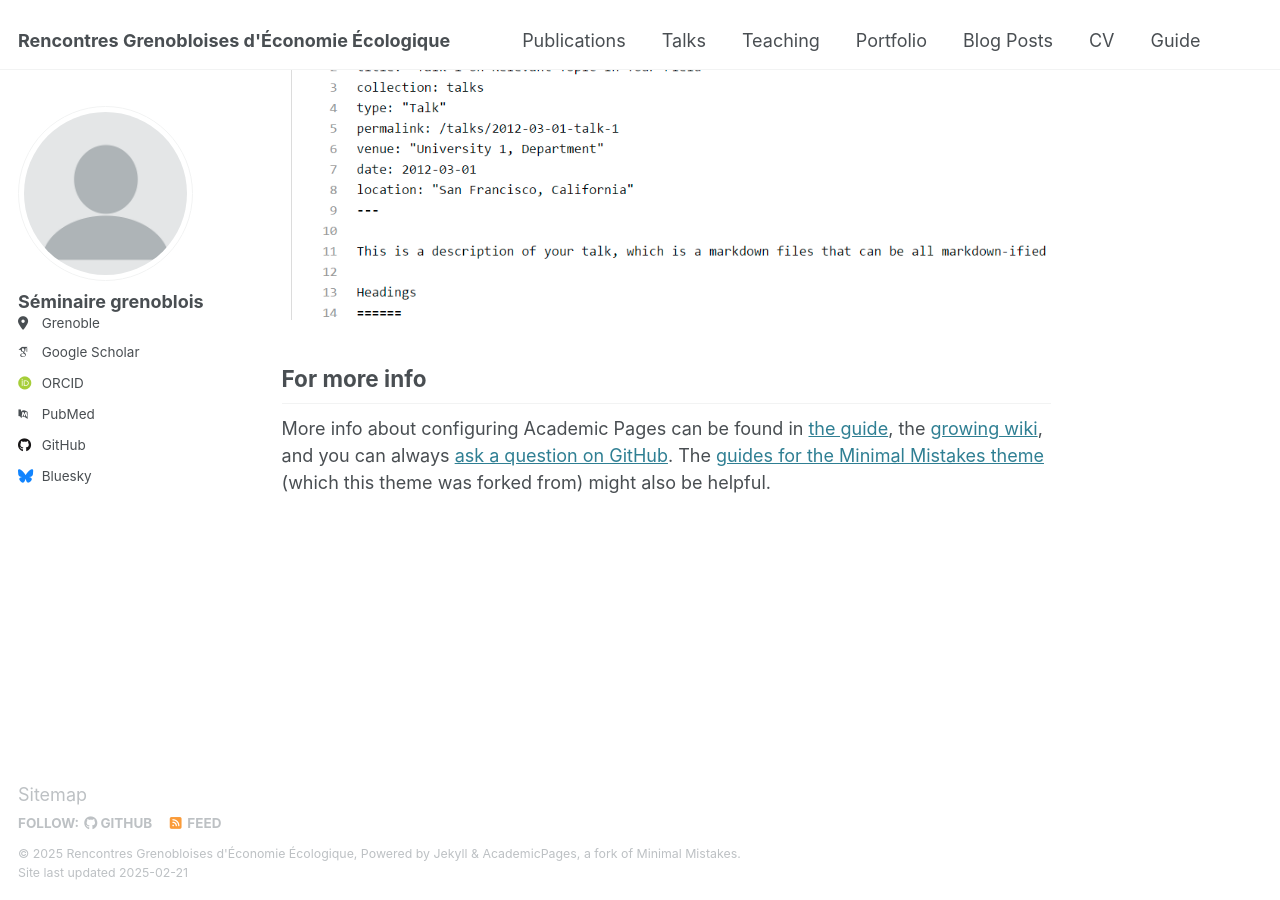
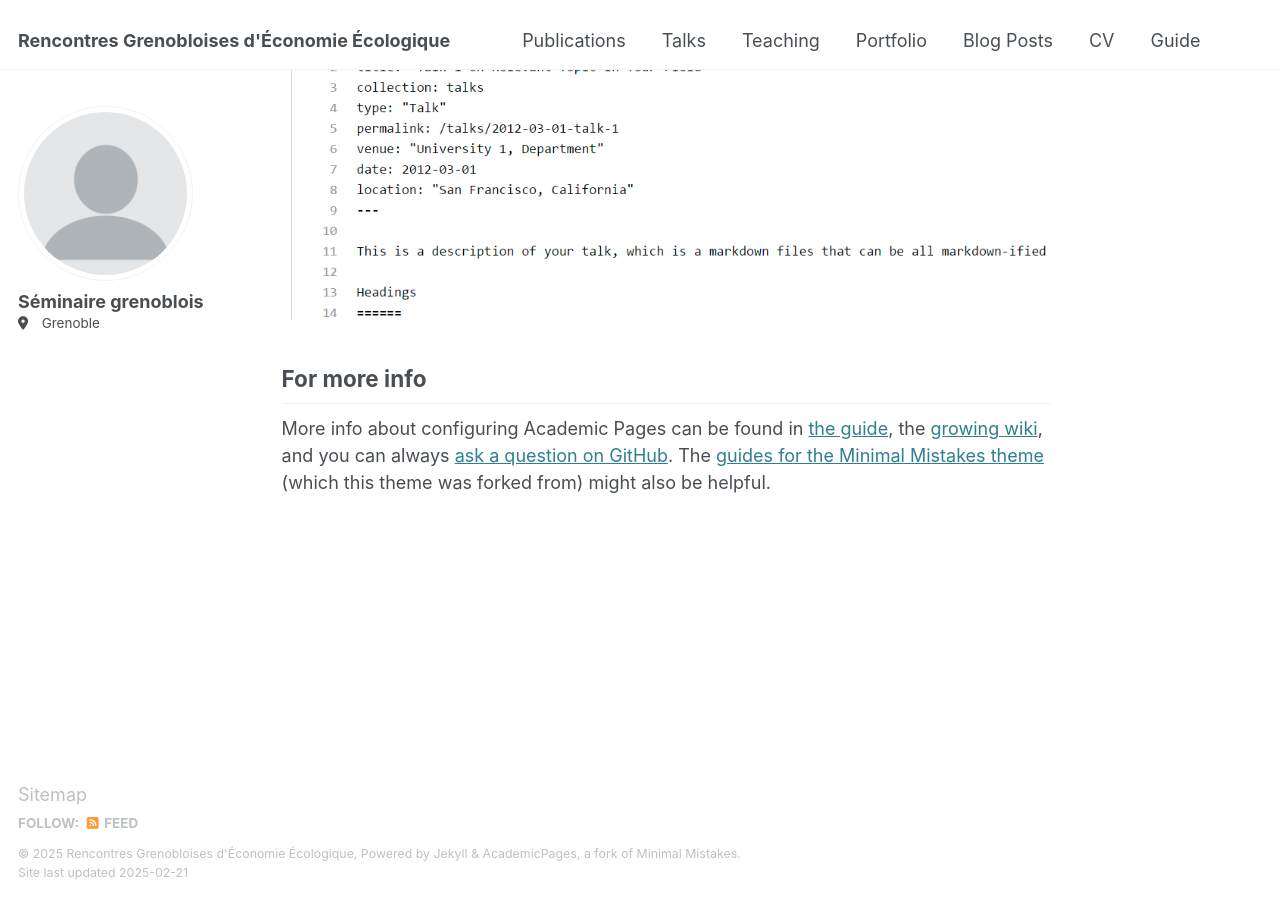
Before and after one commit to rencontres-ecol-econ/rencontres-ecol-econ.github.io, a Jekyll site: the page built from _pages/about.md, in a window 1280 px wide and 900 px high, scrolled down 2642 px. Built offline with Jekyll 4.4.1, drawn with Linux system fonts in a browser that asks for light colours; some web fonts are replaced.

Commit message:
Update _config.yml

```diff
--- a/_config.yml
+++ b/_config.yml
@@ -24,7 +24,7 @@ author:
   # Biographic information
   avatar           : "profile.png"
   name             : "Séminaire grenoblois"
-  pronouns         : # example: "she/her"
+  # pronouns         : # example: "she/her"
   # bio              : "Short biography for the left-hand sidebar"
   location         : "Grenoble"
   # employer         : "Red Brick University"
@@ -32,48 +32,48 @@ author:
   # email            : "none@example.org"
 
   # Academic websites
-  arxiv            : # URL - Update with the correct link to your profile
-  googlescholar    : "https://scholar.google.com/citations?user=PS_CX0AAAAAJ"
-  impactstory      : # URL
-  orcid            : "http://orcid.org/yourorcidurl"
-  semantic         : # URL
-  pubmed           : "https://www.ncbi.nlm.nih.gov/pubmed/?term=john+snow"
-  researchgate     : # URL
-  scopus           : # URL
+ #  arxiv            : # URL - Update with the correct link to your profile
+ #  googlescholar    : "https://scholar.google.com/citations?user=PS_CX0AAAAAJ"
+ #  impactstory      : # URL
+ #  orcid            : "http://orcid.org/yourorcidurl"
+  # semantic         : # URL
+  # pubmed           : "https://www.ncbi.nlm.nih.gov/pubmed/?term=john+snow"
+  # researchgate     : # URL
+ #  scopus           : # URL
 
   # Repositories and software development
-  bitbucket        : # Username - Update with your username on the site
-  codepen          : # Username
-  dribbble         : # Username
-  github           : "academicpages"
-  kaggle           : # Username
-  stackoverflow    : # User number or user number and name (i.e., use "1" or "1/jeff-atwood")
+ #  bitbucket        : # Username - Update with your username on the site
+ #  codepen          : # Username
+ #  dribbble         : # Username
+ #  github           : "academicpages"
+ #  kaggle           : # Username
+#   stackoverflow    : # User number or user number and name (i.e., use "1" or "1/jeff-atwood")
 
   # Social media
-  bluesky          : "bsky.app" # Replace this with you Bluesky username
-  facebook         : # Username
-  flickr           : # Username
-  foursquare       : # Username
-  goodreads        : # Username
-  google_plus      : # Username
-  keybase          : # Username
-  instagram        : # Username
-  lastfm           : # Username
-  linkedin         : # Username
-  mastodon         : # URL
-  medium           : # URL
-  pinterest        : # Username
-  soundcloud       : # Username
-  steam            : # Username
-  telegram         : # URL
-  tumblr           : # Username
-  twitter          : # Username for X / Twitter
-  vine             : # Username
-  weibo            : # Username
-  wikipedia        : # Username
-  xing             : # Username
-  youtube          : # Username
-  zhihu            : # Username
+#   bluesky          : "bsky.app" # Replace this with you Bluesky username
+ #  facebook         : # Username
+ #  flickr           : # Username
+ #  foursquare       : # Username
+ #  goodreads        : # Username
+#  google_plus      : # Username
+#   keybase          : # Username
+#   instagram        : # Username
+#   lastfm           : # Username
+#   linkedin         : # Username
+#   mastodon         : # URL
+#   medium           : # URL
+#   pinterest        : # Username
+#   soundcloud       : # Username
+#   steam            : # Username
+ #  telegram         : # URL
+#   tumblr           : # Username
+#   twitter          : # Username for X / Twitter
+#   vine             : # Username
+#   weibo            : # Username
+#   wikipedia        : # Username
+#   xing             : # Username
+#   youtube          : # Username
+#   zhihu            : # Username
 
 # Publication Category - The following the list of publication categories and their headings
 publication_category:
```
